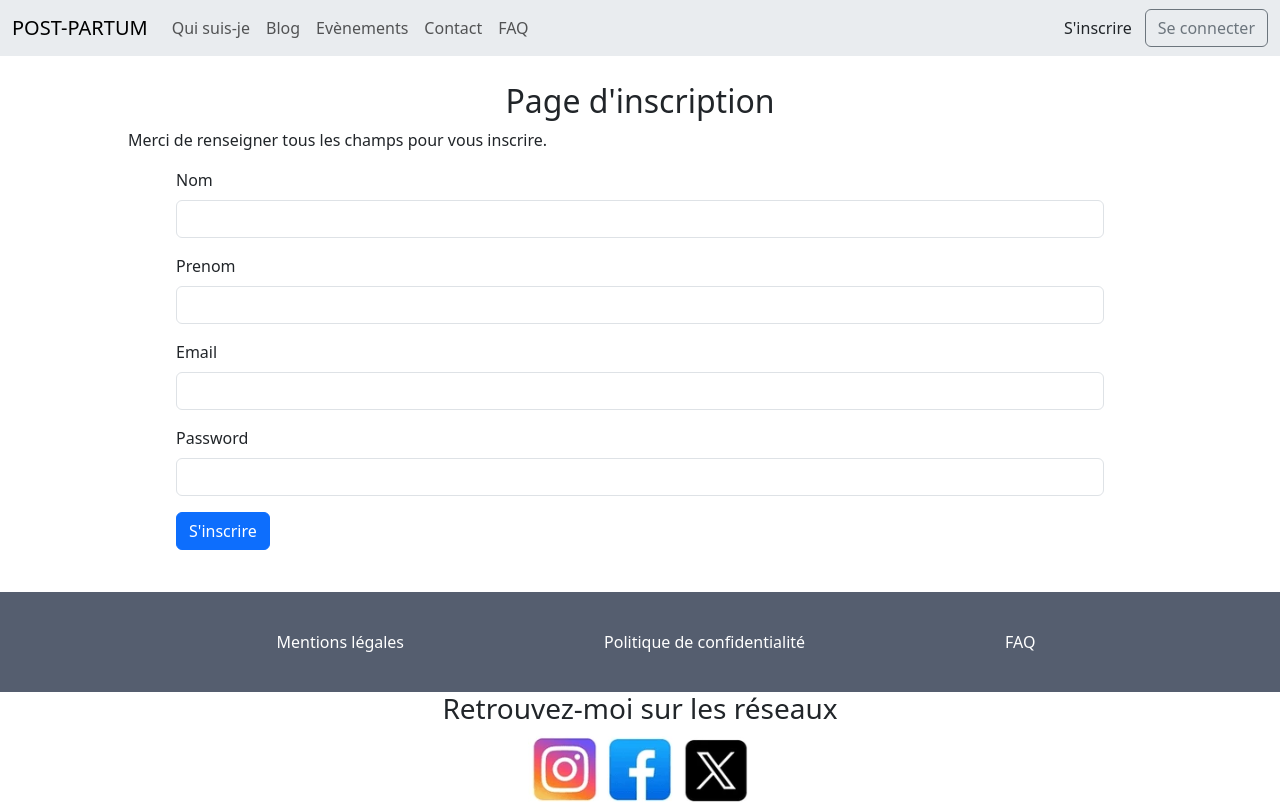
After one commit to Jonathan-Saenger/Post_partum, a Symfony app: template templates/register.html.twig in a window 1280 px wide. The commit adds this page. Shown: the top 806 px of the page. Run offline with Twig, Linux system fonts and the light colour scheme; the template is opened without the code that fills it, so the values that code supplies are empty; form fields are guessed from the names that the template uses; some libraries are stand-ins or nearby versions.

Commit message:
F06: INSCRIPTION > Configuration du formulaire d'inscription

```diff
--- a/src/Controller/RegistrationController.php
+++ b/src/Controller/RegistrationController.php
@@ -26,7 +26,7 @@ class RegistrationController extends AbstractController
             $user->setPassword(
                 $userPasswordHasher->hashPassword(
                     $user,
-                    $form->get('plainPassword')->getData()
+                    $form->get('Password')->getData()
                 )
             );
 
@@ -37,7 +37,7 @@ class RegistrationController extends AbstractController
             return $this->redirectToRoute('app_home');
         }
 
-        return $this->render('registration/register.html.twig', [
+        return $this->render('register.html.twig', [
             'registrationForm' => $form->createView(),
         ]);
     }
--- a/templates/contact.html.twig
+++ b/templates/contact.html.twig
@@ -47,7 +47,9 @@
         </div>
 
         <button type="submit" class="mb-3 ms-5 btn btn-primary">Envoyer</button>
+
     {{ form_end(form)}}
+
 </div>
 
 <style>
--- a/templates/partials/header.html.twig
+++ b/templates/partials/header.html.twig
@@ -34,7 +34,7 @@
                 {% if is_granted('ROLE_ADMIN') %}
                     <p><a class="connecter" href="{{path ('admin')}}">Panneau d'administration</a></p>
                 {% else %}
-                    <button type="button" class="btn">S'inscrire</button>
+                    <a href="{{ path('app_register') }}"><button type="button" class="btn">S'inscrire</button></a>
                     <a href="{{ path('app_login') }}"><button type="button" class="btn btn-outline-secondary">Se connecter</button></a>
                 {% endif %}
 
--- /dev/null
+++ b/templates/register.html.twig
@@ -0,0 +1,40 @@
+{% extends 'base.html.twig' %}
+
+{% block title %}Register{% endblock %}
+
+{% block body %}
+
+<div class="login">
+    <h2> Page d'inscription </h2>
+
+    <p> Merci de renseigner tous les champs pour vous inscrire. </p>
+
+    {{ form_start(registrationForm) }}
+        {{ form_errors(registrationForm) }}
+
+        <div class="mb-3 mx-5">
+        {{ form_label(registrationForm.nom) }}
+        {{ form_widget(registrationForm.nom, {'attr': {'class': 'form-control'}}) }}
+        </div>
+
+        <div class="mb-3 mx-5">
+        {{ form_label(registrationForm.prenom) }}
+        {{ form_widget(registrationForm.prenom, {'attr': {'class': 'form-control'}}) }}
+        </div>
+
+        <div class="mb-3 mx-5">
+        {{ form_label(registrationForm.email) }}
+        {{ form_widget(registrationForm.email, {'attr': {'class': 'form-control'}}) }}
+        </div>
+
+        <div class="mb-3 mx-5">
+        {{ form_label(registrationForm.Password) }}
+        {{ form_widget(registrationForm.Password, {'attr': {'class': 'form-control'}}) }}
+        </div>
+
+        <button type="submit" class="mb-3 ms-5 btn btn-primary"> S'inscrire </button>
+
+    {{ form_end(registrationForm) }}
+</div>
+
+{% endblock %}
```
Also changed, not shown: src/Form/RegistrationFormType.php (+3 -9 lines), templates/registration/register.html.twig (deleted, +0 -19 lines).
